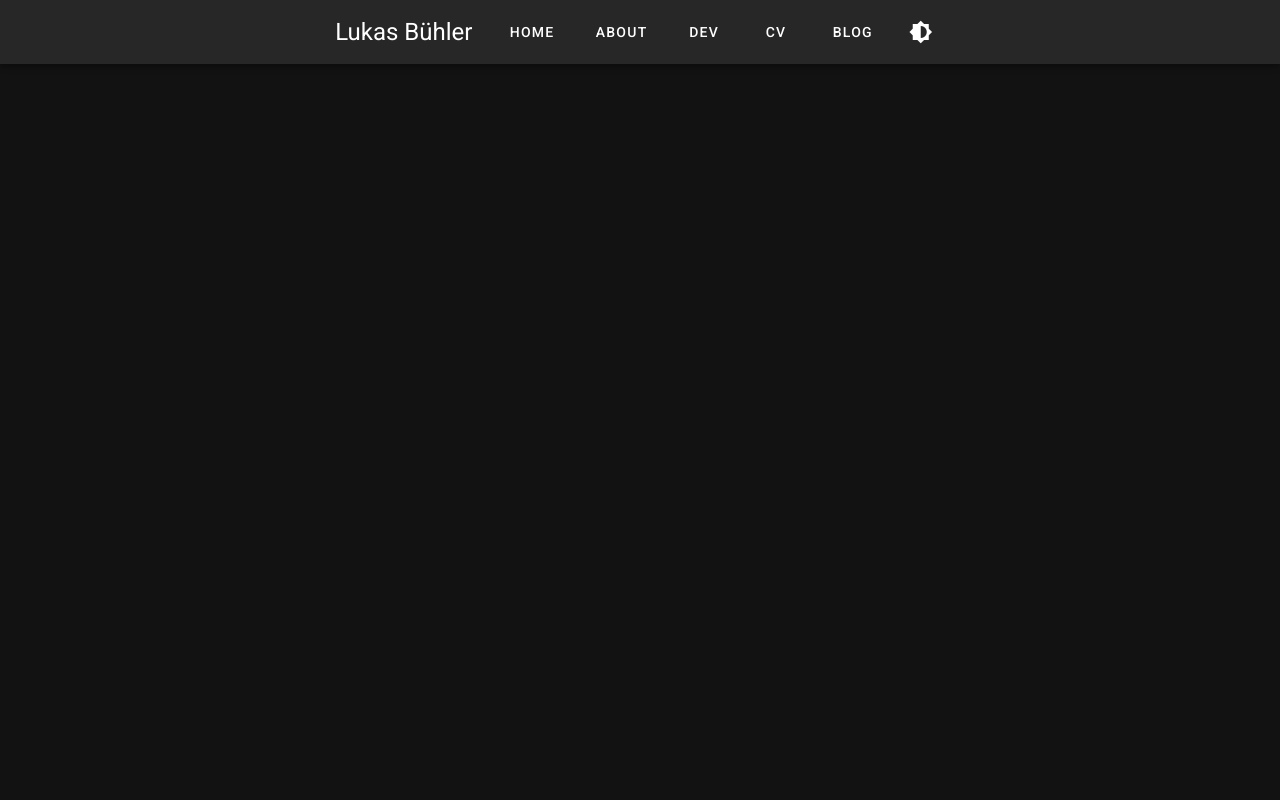
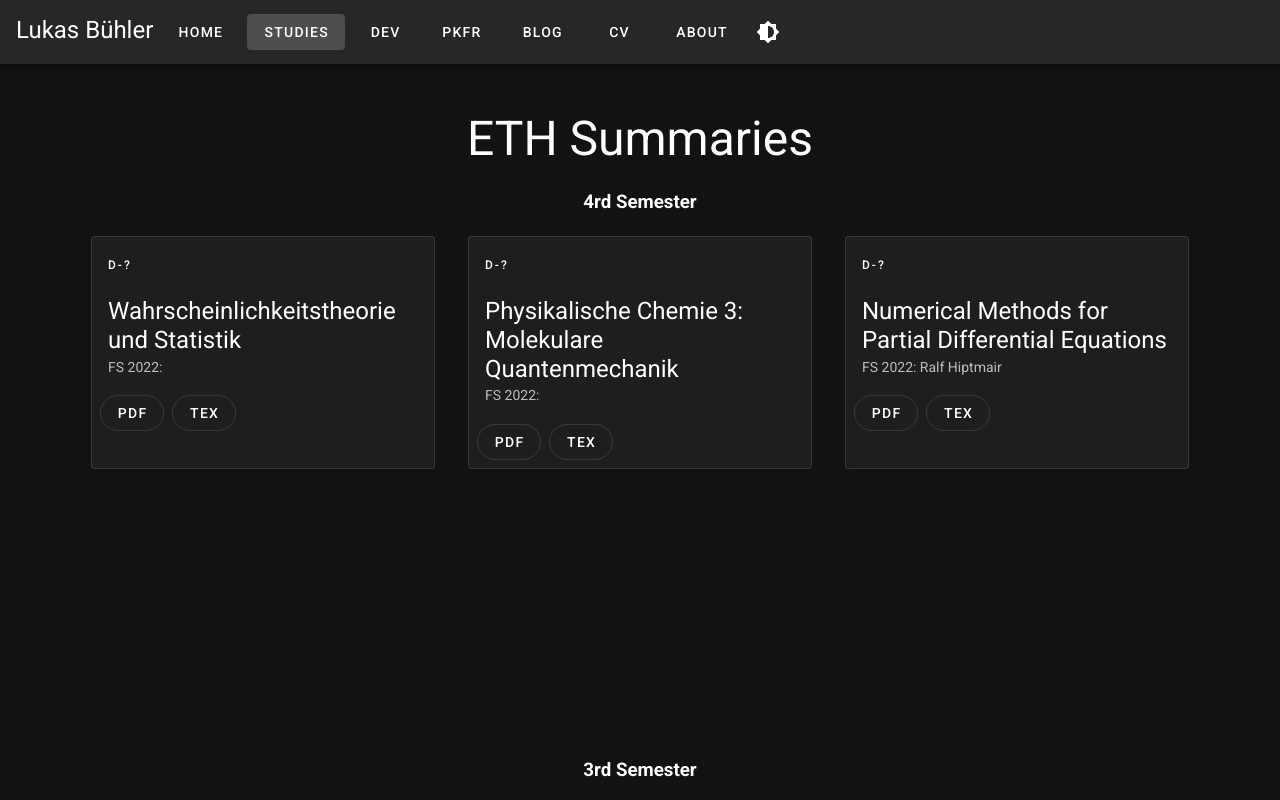
Before and after one commit to lukasbuehler/lukasbuehler.ch, a Vue app: page /studies in a window 1280 px wide. Shown: the top 800 px of the page. Built offline with nearby package versions, Linux system fonts and the light colour scheme.

Commit message:
added summary stuff

```diff
--- a/src/App.vue
+++ b/src/App.vue
@@ -1,25 +1,36 @@
 <template>
   <v-app>
-    <v-app-bar app color="d-flex flex-row align-center justify-center" dark>
-      <h2 class="flex-grow-1 headline mr-5">Lukas Bühler</h2>
-      <div class="">
+    <v-app-bar
+      app
+      color="d-flex flex-row align-center justify-content-between"
+      dark
+      style="width:100%;"
+    >
+      <div class="d-flex">
+        <h2 class="headline mr-2">Lukas Bühler</h2>
         <v-btn class="mr-2" to="/" text>
           <span>Home</span>
         </v-btn>
-        <v-btn class="mr-2" to="/about" text>
-          <span>About</span>
+        <v-btn class="mr-2" to="/studies" text>
+          <span>Studies</span>
         </v-btn>
         <v-btn class="mr-2" to="/dev" text>
           <span>Dev</span>
         </v-btn>
-        <v-btn class="mr-2" to="/cv" text>
-          <span>CV</span>
+        <v-btn class="mr-2" to="/pkfr" text>
+          <span>PKFR</span>
         </v-btn>
         <v-btn class="mr-2" to="/blog" text>
           <span>Blog</span>
         </v-btn>
+        <v-btn class="mr-2" to="/cv" text>
+          <span>CV</span>
+        </v-btn>
+        <v-btn class="" to="/about" text>
+          <span>About</span>
+        </v-btn>
       </div>
-      <div class="flex-grow-1 d-flex justify-end">
+      <div class="">
         <v-btn icon>
           <v-icon>mdi-brightness-6</v-icon>
         </v-btn>
--- /dev/null
+++ b/src/components/SummaryCard.vue
@@ -0,0 +1,41 @@
+<template>
+  <v-card class="mx-auto text-left" max-width="344" outlined>
+    <v-list-item three-line>
+      <v-list-item-content>
+        <div class="text-overline mb-4">
+          {{ department }}
+        </div>
+        <v-list-item-title class="text-h5 mb-1 text-wrap">
+          {{ name }}
+        </v-list-item-title>
+        <v-list-item-subtitle
+          >{{ semester }}: {{ profName }}</v-list-item-subtitle
+        >
+      </v-list-item-content>
+    </v-list-item>
+
+    <v-card-actions>
+      <v-btn outlined rounded text>
+        PDF
+      </v-btn>
+      <v-btn outlined rounded text>
+        TEX
+      </v-btn>
+    </v-card-actions>
+  </v-card>
+</template>
+
+<script>
+export default {
+  name: "SummaryCard",
+  props: ["name", "semester", "department", "profName", "pdfLink", "texLink"],
+
+  components: {},
+
+  data: () => ({
+    //
+  }),
+};
+</script>
+
+<style></style>
--- a/src/router/index.js
+++ b/src/router/index.js
@@ -1,9 +1,11 @@
 import Vue from "vue";
 import VueRouter from "vue-router";
 import Home from "../views/Home.vue";
+import Studies from "../views/Studies";
+//import Dev from ""
+import Blog from "../views/Blog.vue";
+import CV from "../views/CV.vue";
 //import About from "../views/About.vue";
-import CV from "../views/CV.vue";
-import Blog from "../views/Blog.vue";
 
 Vue.use(VueRouter);
 
@@ -14,6 +16,21 @@ const routes = [
     component: Home,
   },
   {
+    path: "/studies",
+    name: "Studies",
+    component: Studies,
+  },
+  {
+    path: "/dev",
+    name: "Dev",
+    //component: Blog,
+  },
+  {
+    path: "/blog",
+    name: "Blog",
+    component: Blog,
+  },
+  {
     path: "/cv",
     name: "CV",
     component: CV,
@@ -22,12 +39,8 @@ const routes = [
     path: "/about",
     name: "About",
     //component: About,
-    component: () => import(/* webpackChunkName: "about" */ "../views/About.vue"),
-  },
-  {
-    path: "/blog",
-    name: "Blog",
-    component: Blog,
+    component: () =>
+      import(/* webpackChunkName: "about" */ "../views/About.vue"),
   },
 ];
 
--- a/src/views/CV.vue
+++ b/src/views/CV.vue
@@ -1,6 +1,6 @@
 <template>
   <v-main>
-    <v-container>
+    <v-container style="padding-top:50px;">
       <v-row class="text-center">
         <v-col cols="12">
           <h1 class="display-2">Curriculum Vitae</h1>
--- /dev/null
+++ b/src/views/Studies.vue
@@ -0,0 +1,96 @@
+<template>
+  <v-main>
+    <v-container class="text-center" style="padding-top:50px;">
+      <v-row class="text-center">
+        <v-col cols="12">
+          <h1 class="display-2">ETH Summaries</h1>
+        </v-col>
+      </v-row>
+      <v-row>
+        <v-col cols="12">
+          <h3>4rd Semester</h3>
+          <div class="grid">
+            <SummaryCard
+              name="Wahrscheinlichkeitstheorie und Statistik"
+              department="D-?"
+              profName=""
+              semester="FS 2022"
+            />
+            <SummaryCard
+              name="Physikalische Chemie 3: Molekulare Quantenmechanik"
+              department="D-?"
+              profName=""
+              semester="FS 2022"
+            />
+            <SummaryCard
+              name="Numerical Methods for Partial Differential Equations"
+              department="D-?"
+              profName="Ralf Hiptmair"
+              semester="FS 2022"
+            />
+          </div>
+        </v-col>
+      </v-row>
+      <v-row>
+        <v-col cols="12">
+          <h3>3rd Semester</h3>
+          <div class="grid">
+            <SummaryCard
+              name="Analysis 3"
+              department="D-ITET"
+              profName=""
+              semester="HS 2021"
+            />
+          </div>
+        </v-col>
+      </v-row>
+      <v-row>
+        <v-col cols="12">
+          <h3>2nd Semester</h3>
+          <div class="grid">
+            <SummaryCard
+              name="Komplexe Analysis"
+              profName="Alessandra Iozzi"
+              department="D-ITET"
+              semester="FS 2020"
+            />
+            <SummaryCard
+              name="Analysis I & II"
+              profName="Peter Feller"
+              department="D-ITET"
+              semester="FS 2020"
+            />
+          </div>
+        </v-col>
+      </v-row>
+    </v-container>
+  </v-main>
+</template>
+
+<script>
+import SummaryCard from "../components/SummaryCard";
+
+export default {
+  name: "Studies",
+
+  components: {
+    SummaryCard,
+  },
+
+  data: () => ({
+    //
+  }),
+};
+</script>
+
+<style>
+.grid {
+  display: grid;
+  padding: 20px;
+  grid-template-columns: 1fr 1fr 1fr;
+  grid-template-rows: 1fr 1fr;
+  gap: 10px;
+  justify-items: stretch;
+  align-items: stretch;
+}
+</style>
```
Also changed, not shown: 1 other file (tests, documents, lock files or other folders).
